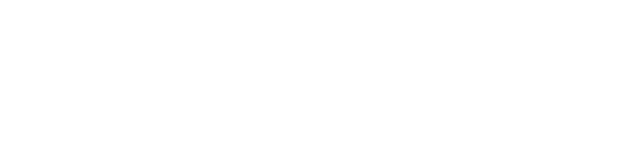
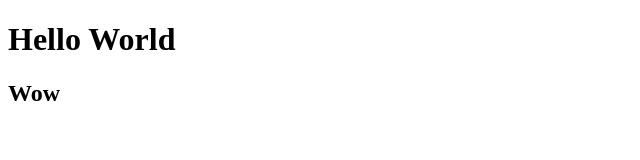
Before and after one commit to mendozzza17/Pruebas, a plain HTML site: page index.html in a window 1280 px wide. Shown: the whole page, without its empty margins (0-640 px from the left). Drawn offline with Linux system fonts and the light colour scheme.

Commit message:
Se añadio en la linea 10 un h2 con el mensaje Wow

```diff
--- a/index.html
+++ b/index.html
@@ -6,6 +6,7 @@
     <title>Document</title>
 </head>
 <body>
-
+    <h1>Hello World</h1>
+    <h2>Wow</h2>
 </body>
 </html>
```
